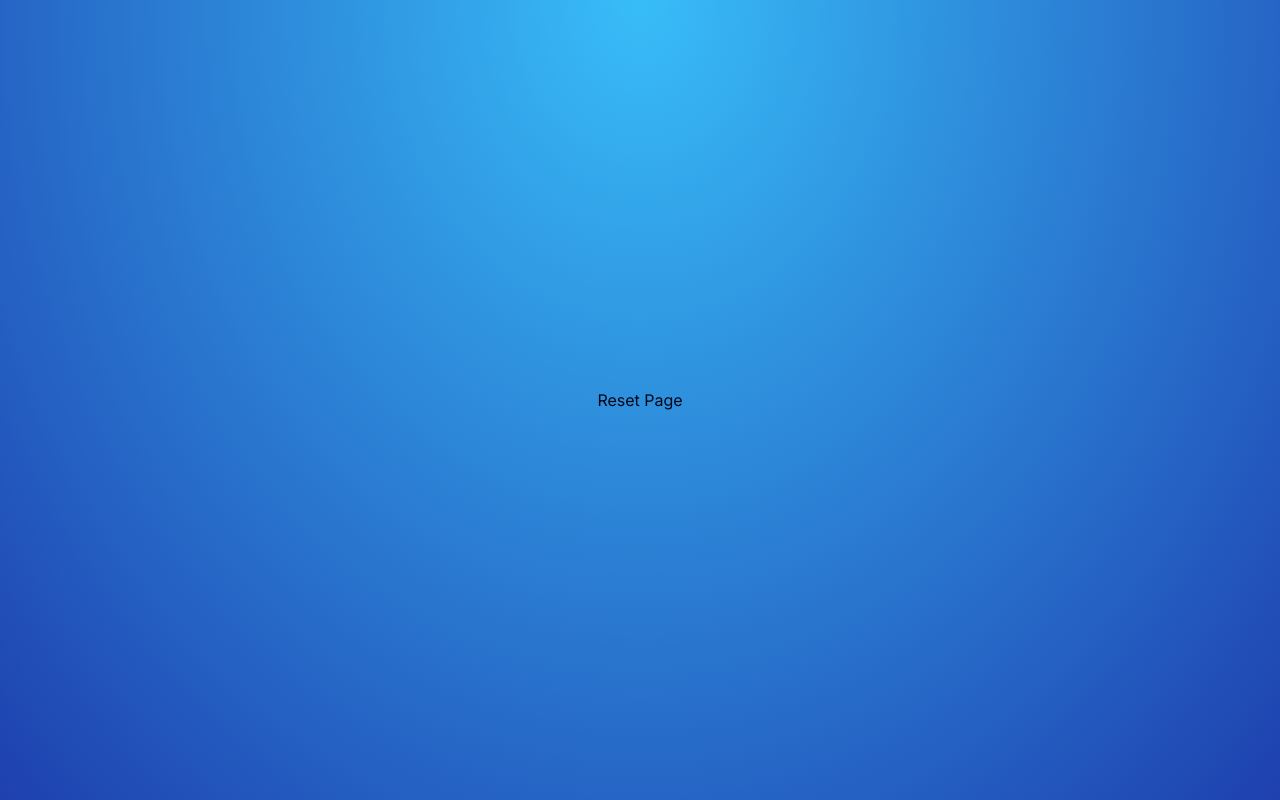
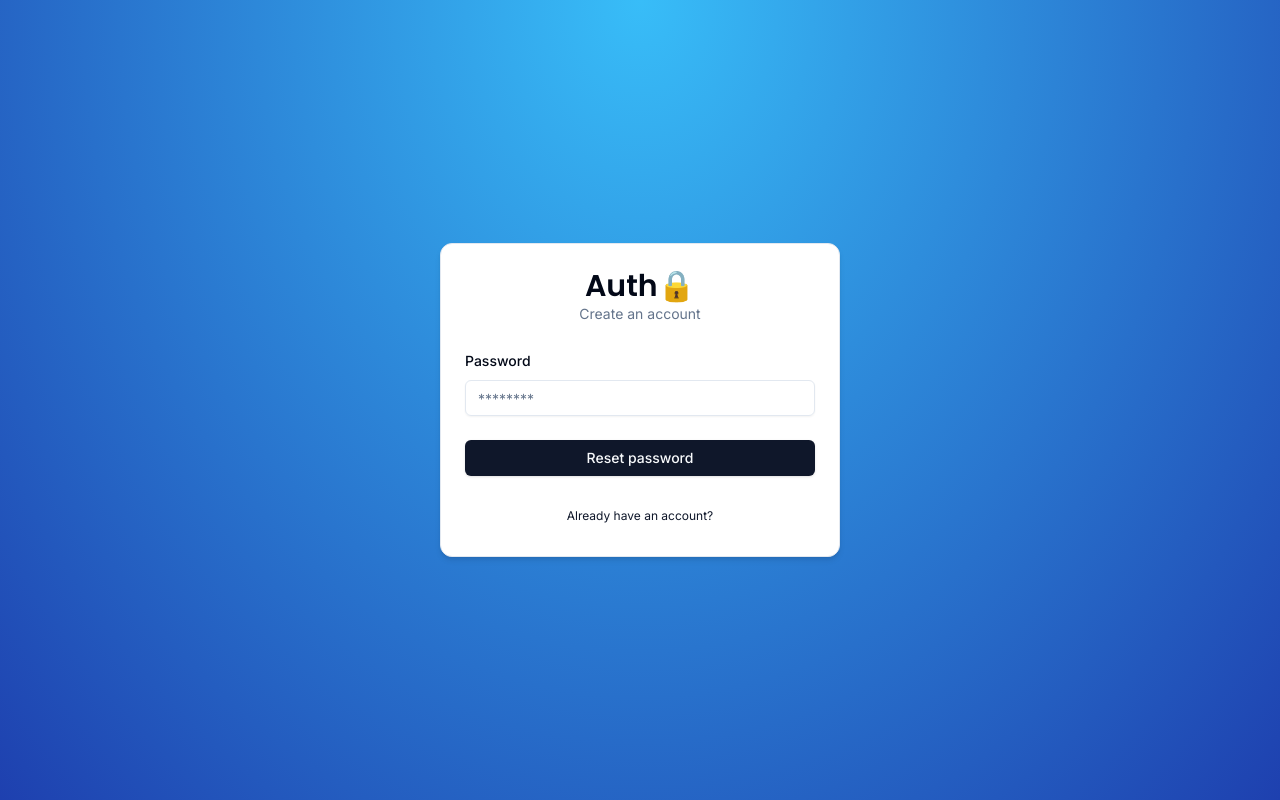
Before and after one commit to krishna4040/next-auth-master, a Next.js app: page /auth/reset in a window 1280 px wide. Built offline with nearby package versions, Linux system fonts and the light colour scheme; no server answers.

Commit message:
forgot password page designed

```diff
--- /dev/null
+++ b/src/actions/new-password.ts
@@ -0,0 +1,44 @@
+"use server"
+
+import { z } from 'zod'
+import { NewPasswordSchema } from '@/schemas'
+import { getPasswordResetTokenByToken } from '@/data/password-reset-token'
+import { getUserByEmail } from '@/data/user'
+import bcryptjs from 'bcryptjs'
+import { db } from '@/lib/db'
+
+export const newPassword = async (values: z.infer<typeof NewPasswordSchema>, token: string | null) => {
+    if (!token) {
+        return { error: "Missing token!" }
+    }
+
+    const validatedFields = NewPasswordSchema.safeParse(values)
+    if (!validatedFields.success) {
+        return { error: "Invalid fields" }
+    }
+
+    const { password } = validatedFields.data
+    const existingToken = await getPasswordResetTokenByToken(token)
+
+    if (!existingToken) {
+        return { error: "Invalid token!" }
+    }
+
+    const hasExpired = new Date(existingToken.expires) < new Date()
+    if (hasExpired) {
+        return { error: "Token has expired!" }
+    }
+
+    const existingUser = await getUserByEmail(existingToken.email)
+    if (!existingUser) {
+        return { error: "Email does not exists" }
+    }
+
+    const pwHash = await bcryptjs.hash(password, 10)
+    await db.user.update({
+        where: {id: existingUser.id},
+        data: {password: pwHash}
+    })
+
+    return { success: "Password updated!" }
+}
--- a/src/app/auth/reset/page.tsx
+++ b/src/app/auth/reset/page.tsx
@@ -1,9 +1,10 @@
+import { NewPasswordForm } from '@/components/auth/NewPasswordForm'
 import React from 'react'
 
 const ResetPage = () => {
     return (
         <div>
-            Reset Page
+            <NewPasswordForm/>
         </div>
     )
 }
--- /dev/null
+++ b/src/components/auth/NewPasswordForm.tsx
@@ -0,0 +1,79 @@
+"use client"
+import { useForm } from "react-hook-form"
+import CardWrapper from "./CardWrapper"
+import * as z from "zod"
+import { NewPasswordSchema } from "@/schemas"
+import { zodResolver } from "@hookform/resolvers/zod"
+import { Form, FormControl, FormField, FormItem, FormLabel, FormMessage } from "../ui/form"
+import { Input } from "../ui/input"
+import { Button } from "../ui/button"
+import { FormError } from "./FormError"
+import { FormSuccess } from "./FormSucess"
+import { useState, useTransition } from "react"
+import { useSearchParams } from "next/navigation"
+import { newPassword } from "@/actions/new-password"
+
+export const NewPasswordForm = () => {
+    const [isPending, startTransition] = useTransition()
+    const [error, setError] = useState<string | undefined>('')
+    const [success, setSuccess] = useState<string | undefined>('')
+    const searchParams = useSearchParams()
+
+    const token = searchParams.get('token')
+
+
+    const form = useForm<z.infer<typeof NewPasswordSchema>>({
+        resolver: zodResolver(NewPasswordSchema),
+        defaultValues: {
+            password: ""
+        }
+    })
+
+    const onSubmit = (values: z.infer<typeof NewPasswordSchema>) => {
+        setError('')
+        setSuccess('')
+        startTransition(() => {
+            newPassword(values, token).then(data => {
+                setError(data.error)
+                setSuccess(data.success)
+            })
+        })
+    }
+
+
+    return (
+        <CardWrapper
+            headerLabel="Create an account"
+            backButtonHref="/auth/login"
+            backButtonLabel="Already have an account?"
+        >
+            <Form {...form}>
+                <form onSubmit={form.handleSubmit(onSubmit)} className="space-y-6">
+                    <div>
+                        <FormField
+                            control={form.control}
+                            name="password"
+                            render={({ field }) => (
+                                <FormItem>
+                                    <FormLabel>Password</FormLabel>
+                                    <FormControl>
+                                        <Input
+                                            {...field}
+                                            placeholder="********"
+                                        />
+                                    </FormControl>
+                                    <FormMessage />
+                                </FormItem>
+                            )}
+                        />
+                    </div>
+                    <FormError message={error} />
+                    <FormSuccess message={success} />
+                    <Button type="submit" className="w-full" disabled={isPending}>
+                        Reset password
+                    </Button>
+                </form>
+            </Form>
+        </CardWrapper>
+    )
+}
--- a/src/schemas/index.ts
+++ b/src/schemas/index.ts
@@ -15,6 +15,12 @@
   })
 })
 
+export const NewPasswordSchema = z.object({
+  password: z.string().min(6,{
+    message: 'Min 6 char required'
+  })
+})
+
 export const RegisterSchema = z.object({
   email: z.string().email({
     message: 'Email is required'
```
